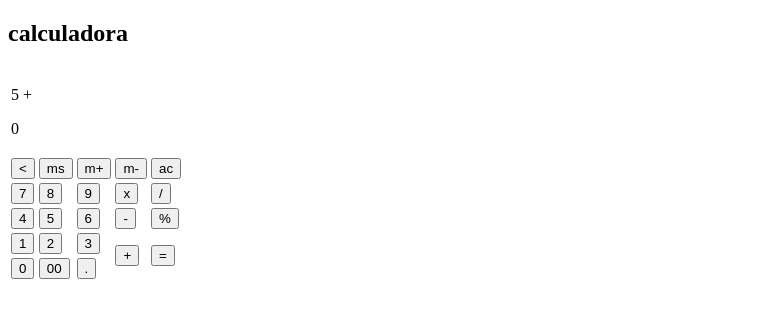
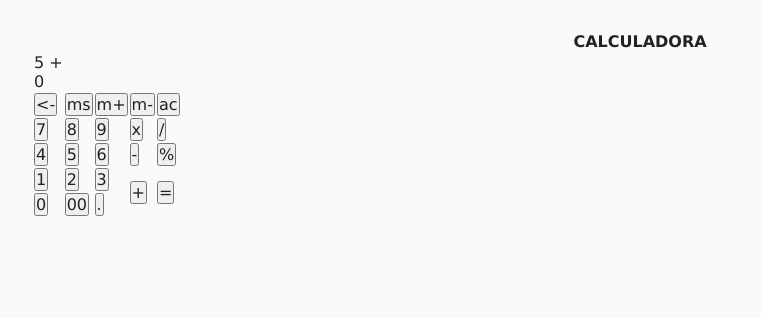
Before and after one commit to jvnrjj/calculadora_matematica, a plain HTML site: page index.html in a window 1280 px wide. Shown: the whole page, without its empty margins (0-761 px from the left). Drawn offline with Linux system fonts and the light colour scheme.

Commit message:
aula 29/08

```diff
--- a/css/style.css
+++ b/css/style.css
@@ -0,0 +1,28 @@
+* {
+    font-family: Verdana, Geneva, Tahoma, sans-serif;
+    font-size: 12pt;
+    margin: 0;
+    padding: 0;
+    box-sizing: border-box;
+    color: #222;
+}
+
+#interface {
+    display: block;
+    width: 100vw;
+    height: 100vh;
+    padding: 2rem;
+    background-color: #fafafa;
+}
+
+#interface .cabecalho {
+    display: block;
+    width: 70%;
+    margin: 0 auto;
+}
+
+#interface .cabecalho h2 {
+    display: block;
+    text-align: center;
+    text-transform: uppercase;
+}
--- a/index.html
+++ b/index.html
@@ -25,7 +25,7 @@
                         </td>
                     </tr>
                     <tr>
-                        <td><button class="bt-calc"><</button></td>
+                        <td><button class="bt-calc"><-</button></td>
                         <td><button class="bt-calc">ms</button></td>
                         <td><button class="bt-calc">m+</button></td>
                         <td><button class="bt-calc">m-</button></td>
```
